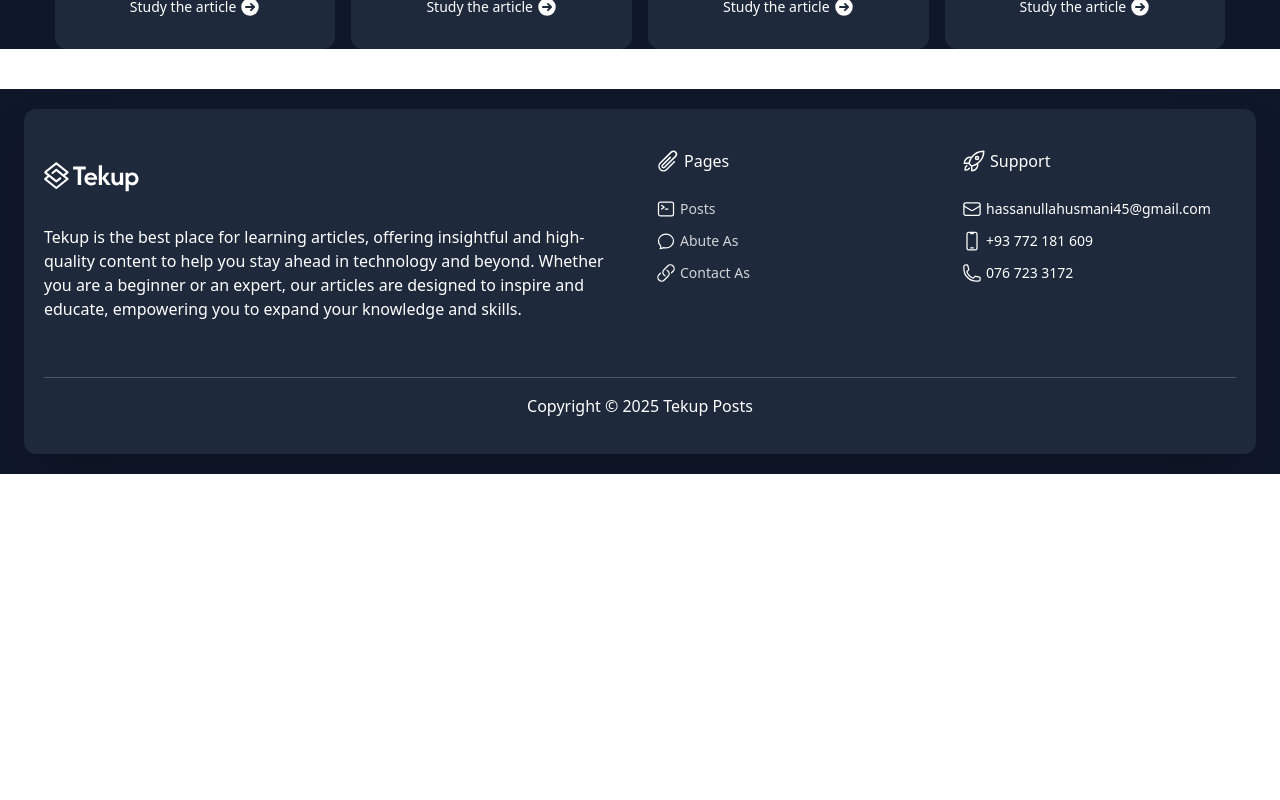
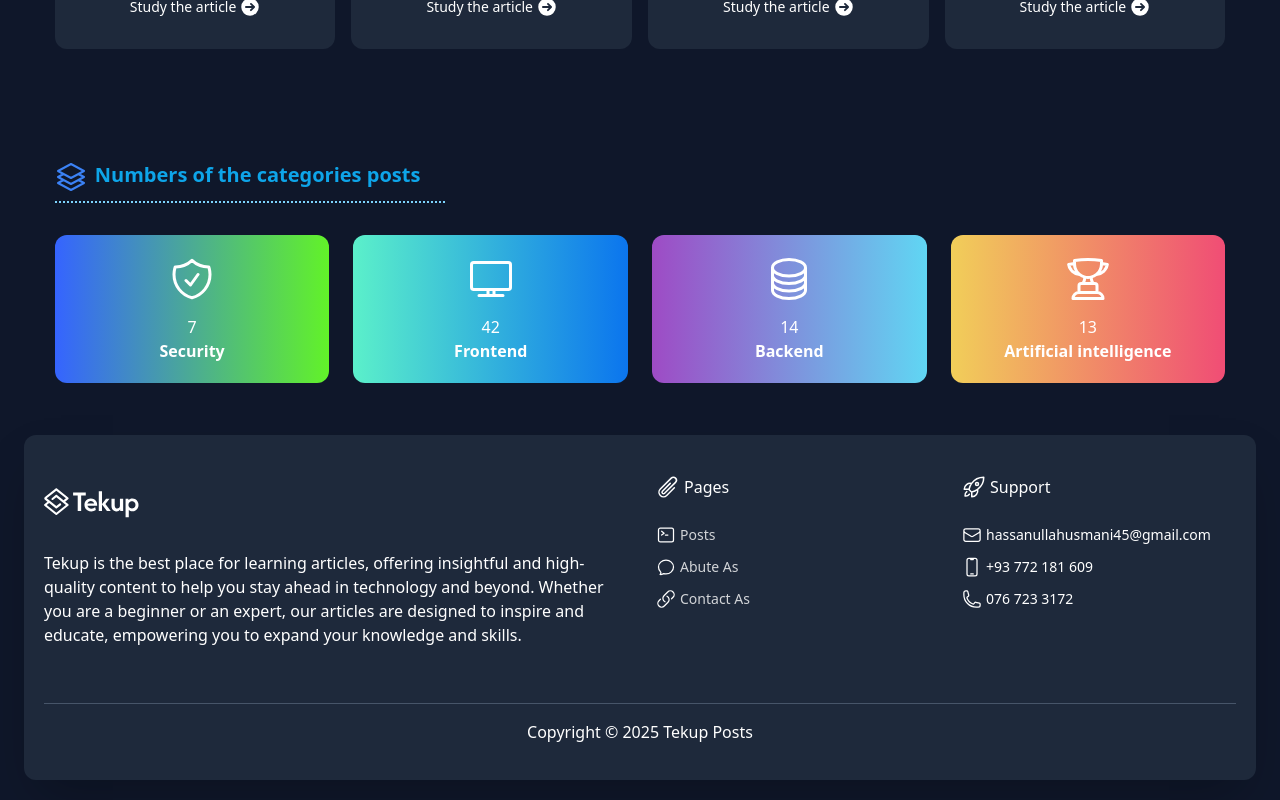
Before and after one commit to hassanullahusmani45/Tekup, a React (Vite) app: page / in a window 1280 px wide. Shown: the part 3034-3834 px from the top of the page. Before the commit the page ends 3508 px from the top, so only its background shows below. Built offline with nearby package versions, Linux system fonts and the light colour scheme.

Commit message:
Feat : dising of the posts category in index page

```diff
--- a/src/pages/home/Index.jsx
+++ b/src/pages/home/Index.jsx
@@ -381,6 +381,42 @@ export default function Index() {
 
 
 
+          {/* start category part  */}
+          <div className='mt-28 text-start font-semibold text-xl text-sky-500'><Square3Stack3DIcon className='inline size-8 me-2 text-blue-500' />Numbers of the categories posts</div>
+          <div className='w-1/3 mt-2 border-t-2 border-dotted border-sky-300'></div>
+
+
+          <div className='grid grid-cols-4 gap-x-6 py-8'>
+
+            <Link to={"/posts"} className='flex flex-col justify-center items-center py-5 bg-gradient-to-r from-[#3564ff] to-[#62f229] overflow-hidden rounded-xl'>
+              <ShieldCheckIcon className='size-12 mb-3' />
+              <div className=' font-medium'>7</div>
+              <div className='text-base font-semibold'>Security</div>
+            </Link>
+
+            <Link to={"/posts"} className='flex flex-col justify-center items-center py-5 bg-gradient-to-r from-[#5bf0ca] to-[#0b75ee] overflow-hidden rounded-xl'>
+              <TvIcon className='size-12 mb-3' />
+              <div className=' font-medium'>42</div>
+              <div className='text-base font-semibold'>Frontend</div>
+            </Link>
+
+            <Link to={"/posts"} className='flex flex-col justify-center items-center py-5 bg-gradient-to-r from-[#9e4bc5] to-[#60d6f3] overflow-hidden rounded-xl'>
+              <CircleStackIcon className='size-12 mb-3' />
+              <div className=' font-medium'>14</div>
+              <div className='text-base font-semibold'>Backend</div>
+            </Link>
+
+            <Link to={"/posts"} className='flex flex-col justify-center items-center py-5 bg-gradient-to-r from-[#f1ce59] to-[#f04d75] overflow-hidden rounded-xl'>
+              <TrophyIcon className='size-12 mb-3' />
+              <div className='font-medium'>13</div>
+              <div className='text-base font-semibold'>Artificial intelligence</div>
+            </Link>
+
+          </div>
+          {/* end category part  */}
+
+
+
         </main>
 
       </div>
```
